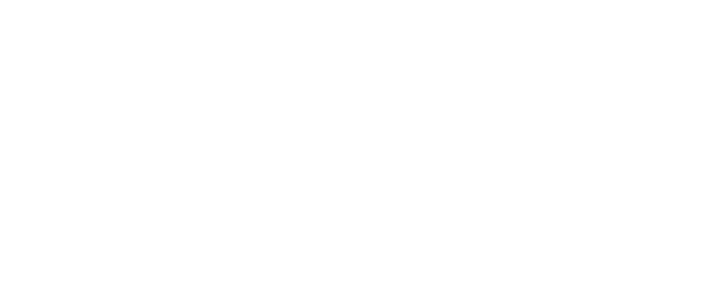
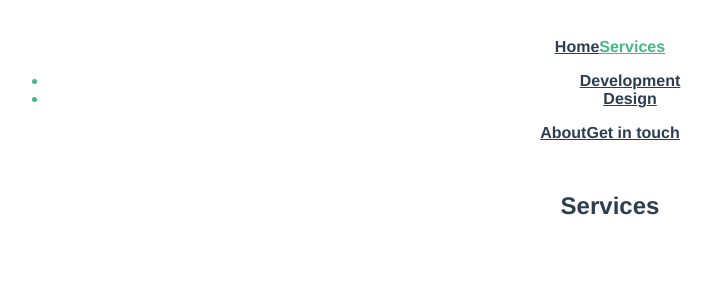
Before and after one commit to Jon-Mykal/personal-website, a Vue app: page /services in a window 1280 px wide. Before the commit this address had no page. Shown: the top 300 px of the page, without its empty margins (30-742 px from the left). Built offline with nearby package versions, Linux system fonts and the light colour scheme.

Commit message:
Add routes for services and 404

```diff
--- a/src/router/index.js
+++ b/src/router/index.js
@@ -1,5 +1,6 @@
 import { createRouter, createWebHistory } from 'vue-router'
 import HomeView from '../views/HomeView.vue'
+import NotFoundView from '../views/NotFoundView.vue'
 
 const routes = [
   {
@@ -19,6 +20,26 @@ const routes = [
     path: '/contact',
     name: 'contact',
     component: () => import('../views/ContactView.vue')
+  },
+  {
+    path: '/services',
+    name: 'services',
+    component: () => import('../views/ServicesView.vue')
+  },
+  {
+    path: '/services/design',
+    name: 'design',
+    component: () => import('../views/DesignView.vue')
+  },
+  {
+    path: '/services/development',
+    name: 'development',
+    component: () => import('../views/DevelopmentView.vue')
+  },
+  {
+    path: '/:pathMatch(.*)*',
+    name: 'notfound',
+    component: NotFoundView
   }
 ]
 
```
